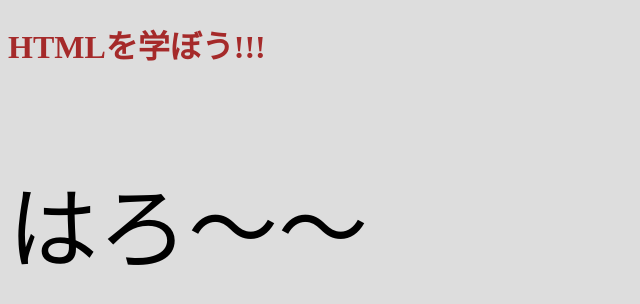
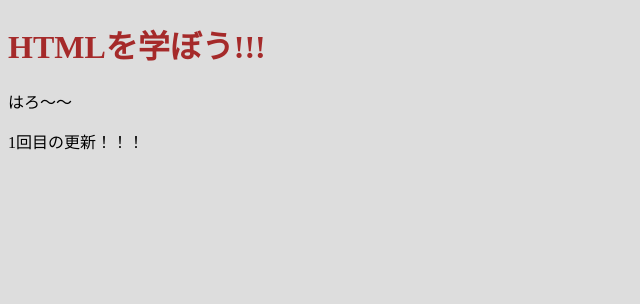
Before and after one commit to ishimoto8001/my_web_page, a plain HTML site: page index.html in a window 1280 px wide. Shown: the whole page, without its empty margins (0-640 px from the left). Drawn offline with Linux system fonts and the light colour scheme.

Commit message:
1回目の更新を追加

```diff
--- a/index.html
+++ b/index.html
@@ -11,17 +11,14 @@
             h1 {
                 color: brown;
             }
-
-            p {
-                font-size: 90px;
-            }
         </style>
     </head>
     <body>
 
     <h1>HTMLを学ぼう!!!</h1>
+    <p>はろ～～</p>
 
-    <p>はろ～～</p>
+    <p>1回目の更新！！！</p>
 
     </body>
 </html>
```
